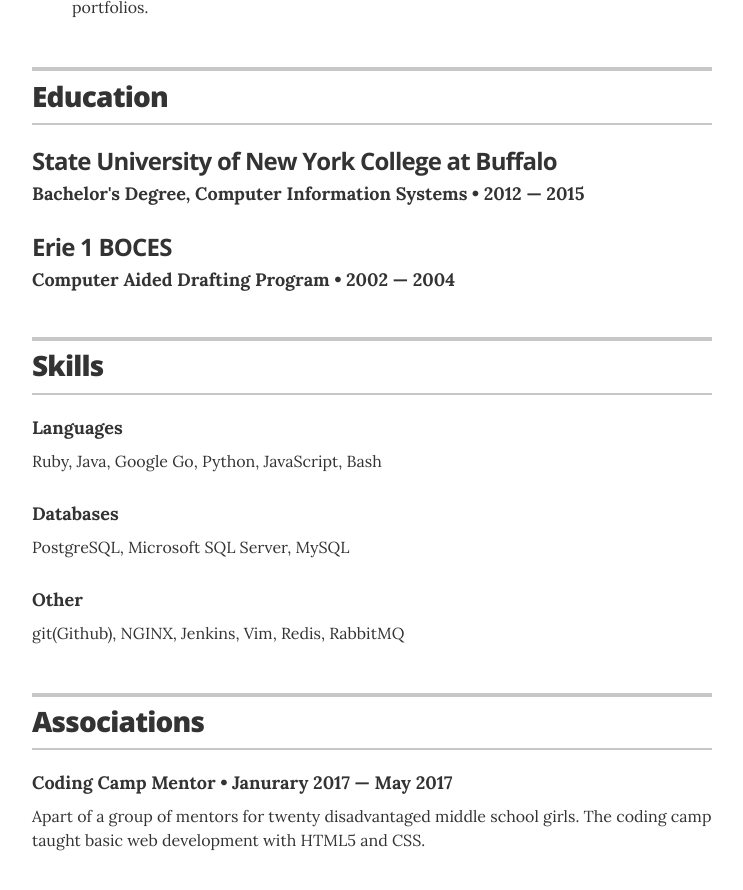
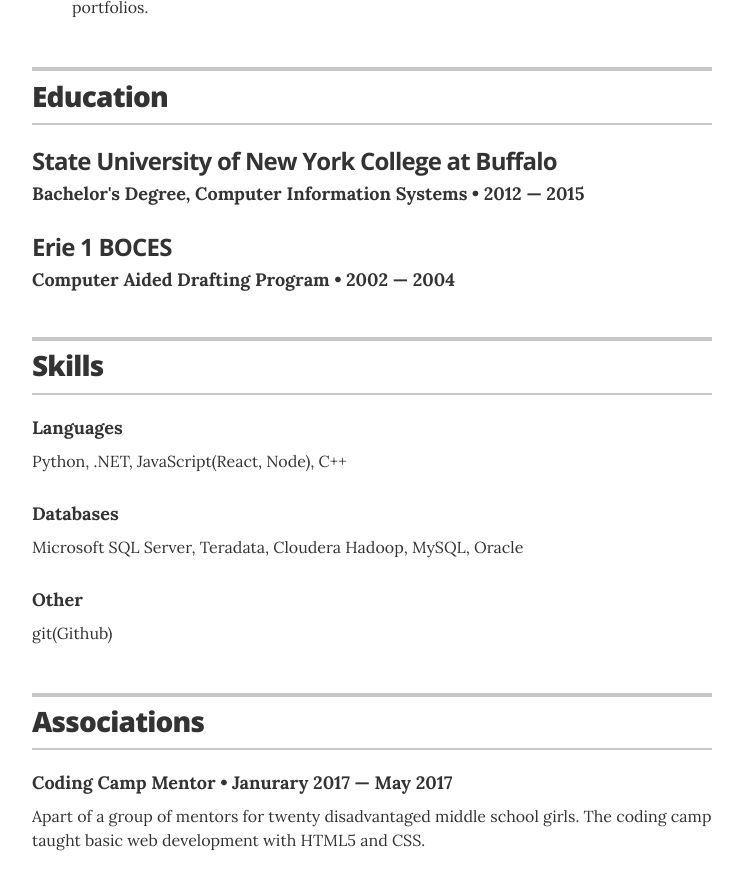
Before and after one commit to KLynnM315/klynnm315.github.io, a Jekyll site: the page built from index.html, in a window 1280 px wide and 900 px high, scrolled down 1382 px. Shown: the top 890 px of the window, without its empty margins (268-1011 px from the left). Built offline with Jekyll 4.4.1, drawn with Linux system fonts in a browser that asks for light colours.

Commit message:
updated skills

```diff
--- a/_data/skills.yml
+++ b/_data/skills.yml
@@ -1,9 +1,9 @@
 # Skills
 - skill: Languages
-  description: Ruby, Java, Google Go, Python, JavaScript, Bash
+  description: Python, .NET, JavaScript(React, Node), C++
 
 - skill: Databases
-  description: PostgreSQL, Microsoft SQL Server, MySQL
+  description: Microsoft SQL Server, Teradata, Cloudera Hadoop, MySQL, Oracle
 
 - skill: Other
-  description: git(Github), NGINX, Jenkins, Vim, Redis, RabbitMQ
+  description: git(Github)
```
